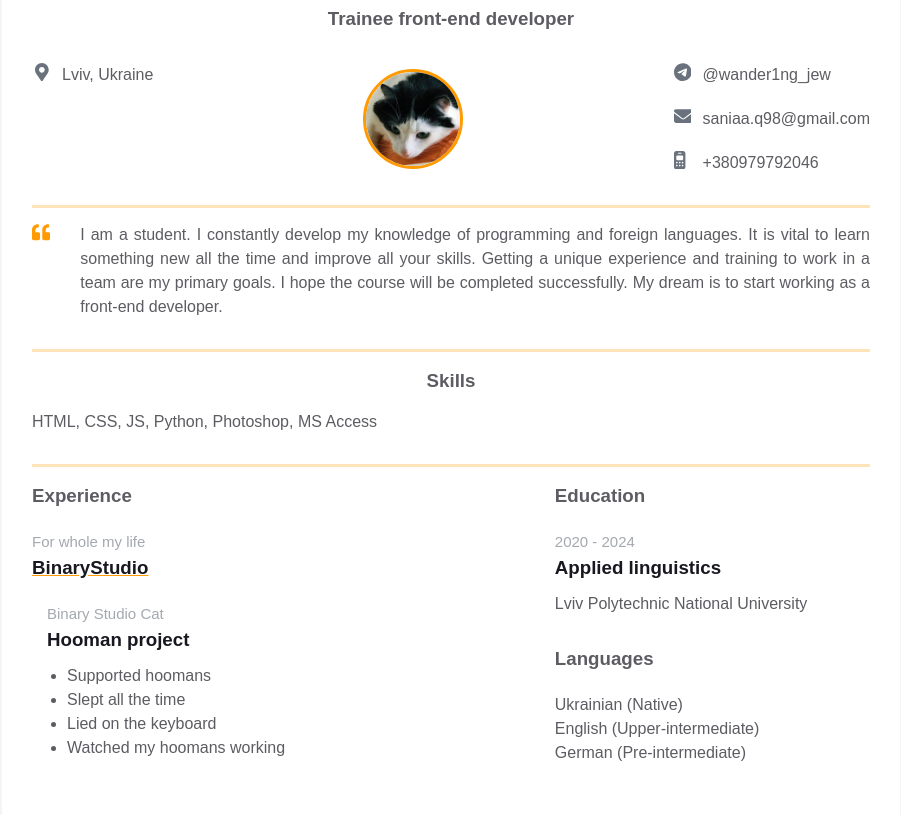
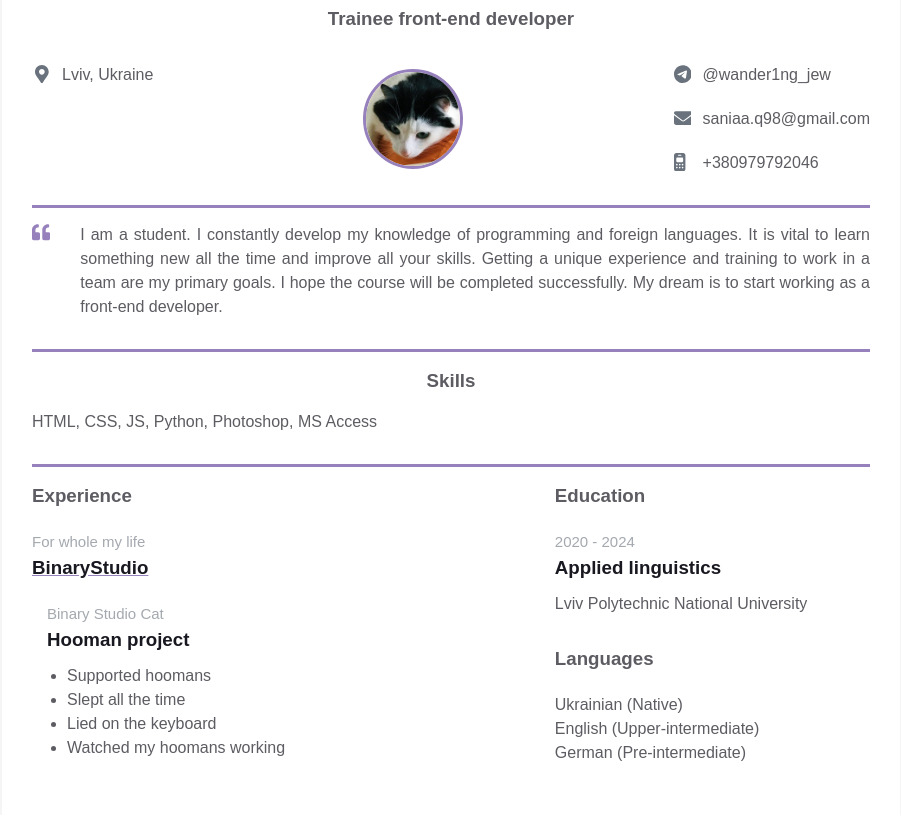
Before and after one commit to pes-sobachii/homepage, a plain HTML site: page index.html in a window 1280 px wide. Shown: the part 139-954 px from the top of the page, without its empty margins (189-1090 px from the left). Drawn offline with nearby package versions, Linux system fonts and the light colour scheme.

Commit message:
New theme color in styles

```diff
--- a/styles.css
+++ b/styles.css
@@ -12,8 +12,8 @@ body {
    --secondary-text-color: #5c5c62;
    --durability-text-color: #6a737d9c;
    --icon-color: #6a737d;
-   --border-color: #ff9a0045;
-   --text-decoration-color: #ff9a00;
+   --border-color: #9681bc;
+   --text-decoration-color: #9681bc;
 }
 
 .container {
@@ -100,7 +100,9 @@ body {
       text-decoration: none;
       display: flex;
       justify-content: start;
+      text-align: center;
   }
+
 
   .contact-info__item:not(:last-child) {
       margin-bottom: 20px;
@@ -109,7 +111,6 @@ body {
   .contact-info__item-icon-wrapper {
       margin-right: 10px;
       width: 20px;
-      display: flex;
       justify-content: center;
   }
 
```
